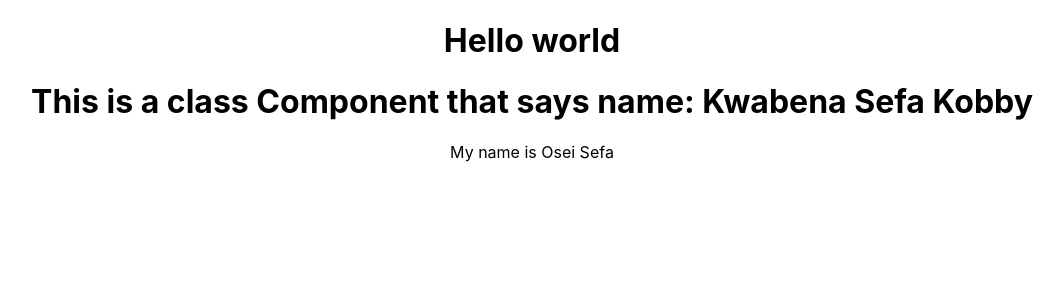
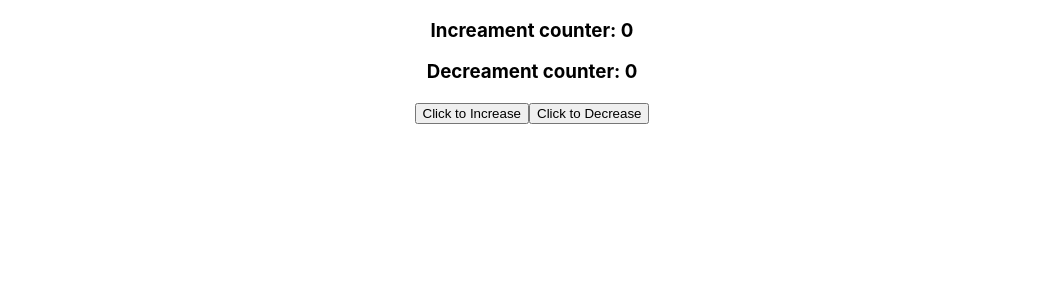
Before and after one commit to python-benedict/React-Programming, a React (Create React App) app in the folder myproject/: page / in a window 1280 px wide. Shown: the top 300 px of the page, without its empty margins (108-1171 px from the left). Built offline with nearby package versions, Linux system fonts and the light colour scheme.

Commit message:
created a state and a component to increate and decrease a number with it's initial value is set to zero(0)

```diff
--- a/myproject/src/App.js
+++ b/myproject/src/App.js
@@ -3,12 +3,11 @@ import './App.css';
 import Hello from './components/Hello';
 import Message from './components/Message';
 import Profile from './components/profile';
+import Counter from './components/counter';
 function App() {
   return (
     <div className="App">
-      <Hello/>
-      <Message name="Kwabena Sefa Kobby"/>
-      <Profile name="Osei Sefa"/>
+      <Counter></Counter>
     </div>
   );
 }
--- /dev/null
+++ b/myproject/src/components/counter.js
@@ -0,0 +1,34 @@
+import { Component } from "react";
+
+class Counter extends Component{
+    constructor(){
+        super();
+        this.state = {
+            counter: 0,
+            decrease: 0,
+        };
+    }
+
+    increament(){
+        this.setState({
+            counter: this.state.counter + 1,
+        })
+    }
+
+    decreament(){
+        this.setState({
+            decrease: this.state.decrease - 1,
+        })
+    }
+
+    render(){
+        return (<div>
+            <h3> Increament counter: {this.state.counter}</h3>
+            <h3> Decreament counter: {this.state.decrease}</h3>
+            <button onClick={()=> this.increament()}>Click to Increase</button>
+            <button onClick={()=> this.decreament()}>Click to Decrease</button>
+        </div>);
+    }
+}
+
+export default Counter
```
